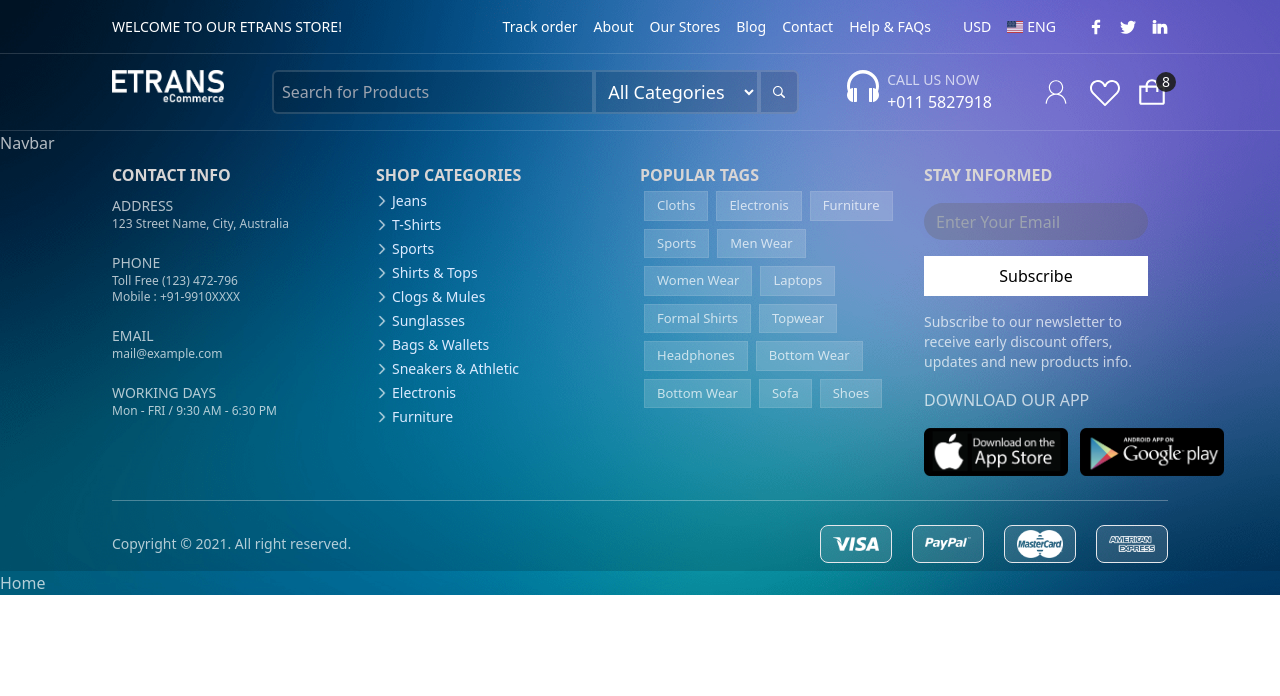
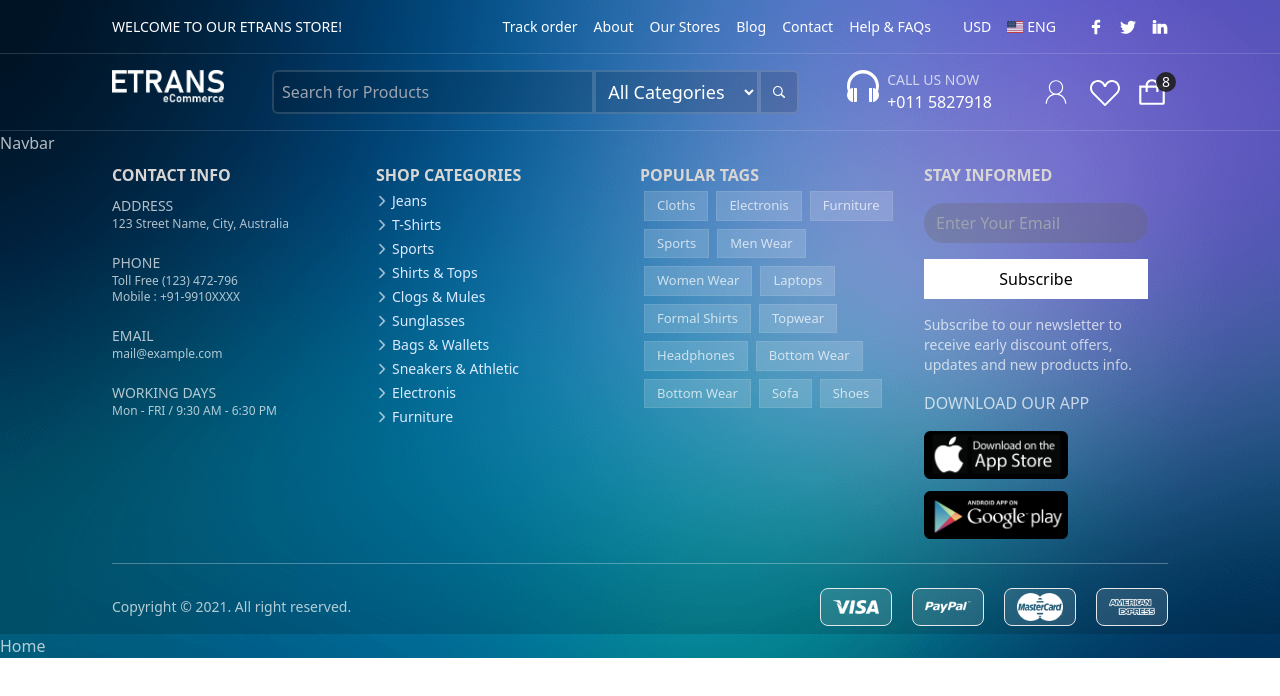
Before and after one commit to kouroshey/store, a React (Vite) app: page / in a window 1280 px wide. Shown: the top 696 px of the page. Built offline with nearby package versions, Linux system fonts and the light colour scheme.

Commit message:
footer-80%

```diff
--- a/src/components/Footer/Footer.jsx
+++ b/src/components/Footer/Footer.jsx
@@ -62,11 +62,11 @@ const Footer = () => {
         {/* STAY INFORMED------------------------------------ */}
         <div className="flex flex-col gap-4 px-5 ">
           <h2 className="font-bold text-[#d8d5d5]">STAY INFORMED</h2>
-          <input type="email" className="px-3 py-[0.4rem] rounded-3xl text-white bg-[#67656550]" placeholder="Enter Your Email" />
+          <input type="email" className="px-3 py-2 rounded-3xl text-white bg-[#67656550] outline-none" placeholder="Enter Your Email" />
           <input type="button" value={'Subscribe'} className="px-3 py-2 bg-white text-black cursor-pointer" />
           <p className="text-sm">Subscribe to our newsletter to receive early discount offers, updates and new products info.</p>
           <h2>DOWNLOAD OUR APP</h2>
-          <div className="flex gap-3 ">
+          <div className="flex gap-3  flex-wrap max-w-xs ">
             <img src={imgApple} alt="" className="w-36 h-12 cursor-pointer" />
             <img src={imgGoogelplay} alt="" className="w-36 h-12 cursor-pointer" />
           </div>
--- a/src/index.css
+++ b/src/index.css
@@ -2,6 +2,11 @@
 @tailwind components;
 @tailwind utilities;
 
+* {
+  padding: 0;
+  margin: 0;
+  box-sizing: border-box;
+}
 @layer base {
   body {
     color: rgb(255 255 255 / 70%);
```
